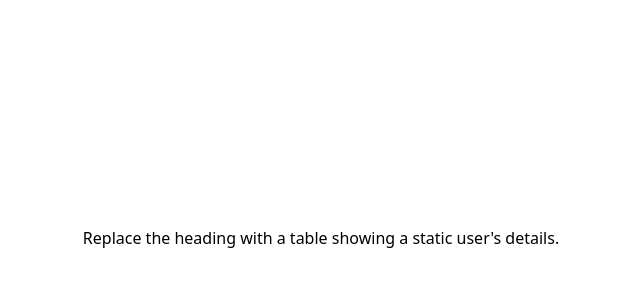
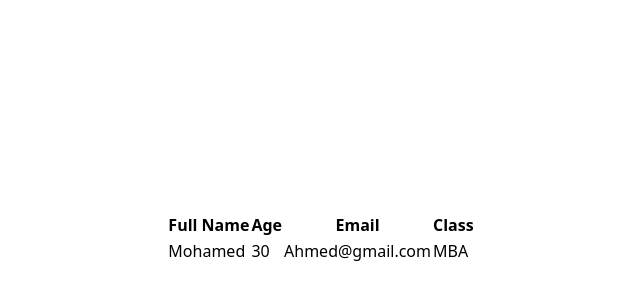
Before and after one commit to AhmedAlaaEzzt/react-18, a React (Vite) app: page / in a window 1280 px wide. Shown: the part 162-462 px from the top of the page, without its empty margins (319-959 px from the left). Built offline with nearby package versions, Linux system fonts and the light colour scheme.

Commit message:
00014 starting point

```diff
--- a/src/App.tsx
+++ b/src/App.tsx
@@ -1,7 +1,24 @@
 function App() {
   return (
     <div className="w-screen h-screen flex justify-center items-center">
-      <h1>Replace the heading with a table showing a static user's details.</h1>
+      <table>
+        <thead>
+          <tr>
+            <th>Full Name</th>
+            <th>Age</th>
+            <th>Email</th>
+            <th>Class</th>
+          </tr>
+        </thead>
+        <tbody>
+          <tr>
+            <td>Mohamed</td>
+            <td>30</td>
+            <td>Ahmed@gmail.com</td>
+            <td>MBA</td>
+          </tr>
+        </tbody>
+      </table>
     </div>
   );
 }
--- /dev/null
+++ b/src/utils/studentsData.ts
@@ -0,0 +1,12 @@
+export const students = [
+  { id: 1, fullName: "Ahmed Alaa", age: 16, email: "ahmed@gmail.com", class: "React" },
+  { id: 2, fullName: "Sara Mohamed", age: 17, email: "sara@gmail.com", class: "React" },
+  { id: 3, fullName: "Omar Hassan", age: 18, email: "omar@gmail.com", class: "React" },
+  { id: 4, fullName: "Laila Youssef", age: 19, email: "laila@gmail.com", class: "React" },
+  { id: 5, fullName: "Mohamed Tarek", age: 20, email: "mohamed@gmail.com", class: "React" },
+  { id: 6, fullName: "Mona Adel", age: 21, email: "mona@gmail.com", class: "React" },
+  { id: 7, fullName: "Khaled Nabil", age: 22, email: "khaled@gmail.com", class: "React" },
+  { id: 8, fullName: "Nour Samir", age: 23, email: "nour@gmail.com", class: "React" },
+  { id: 9, fullName: "Yasmine Farid", age: 24, email: "yasmine@gmail.com", class: "React" },
+  { id: 10, fullName: "Tamer Saeed", age: 25, email: "tamer@gmail.com", class: "React" }
+]
```
